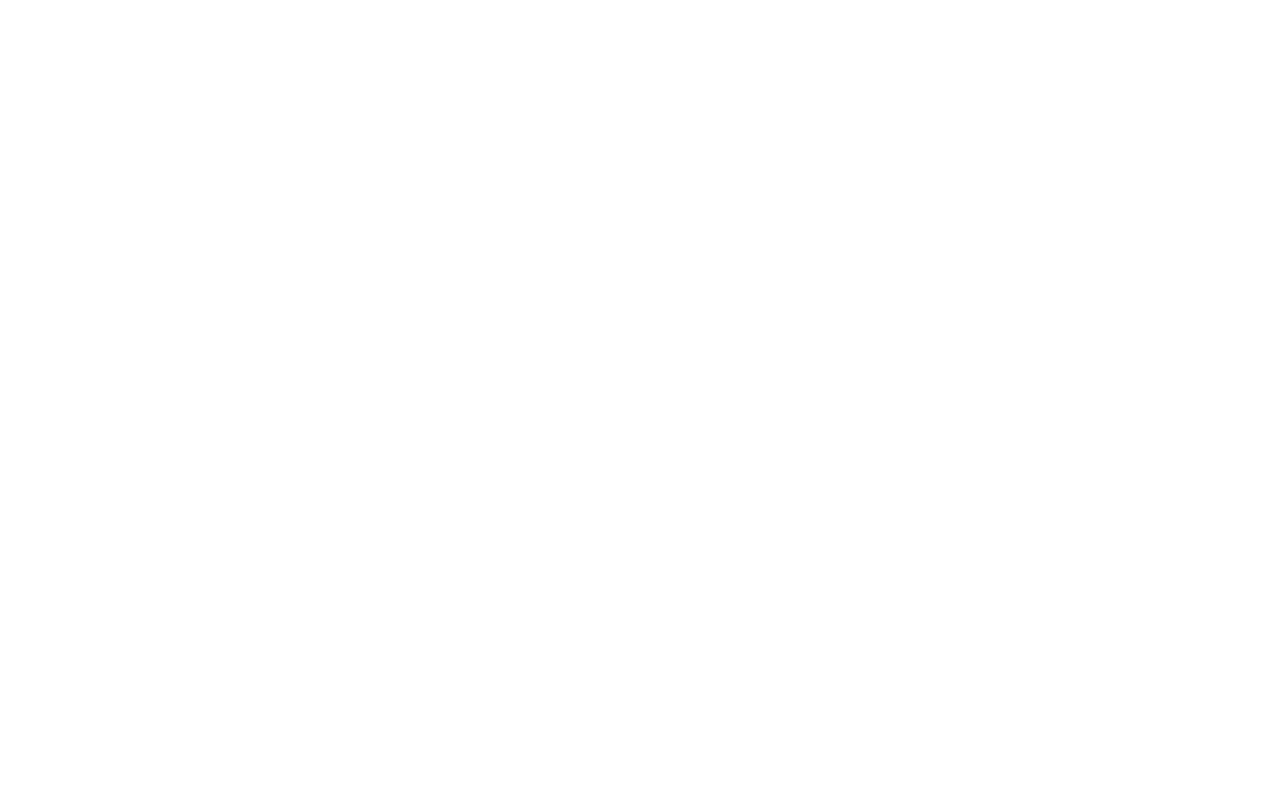
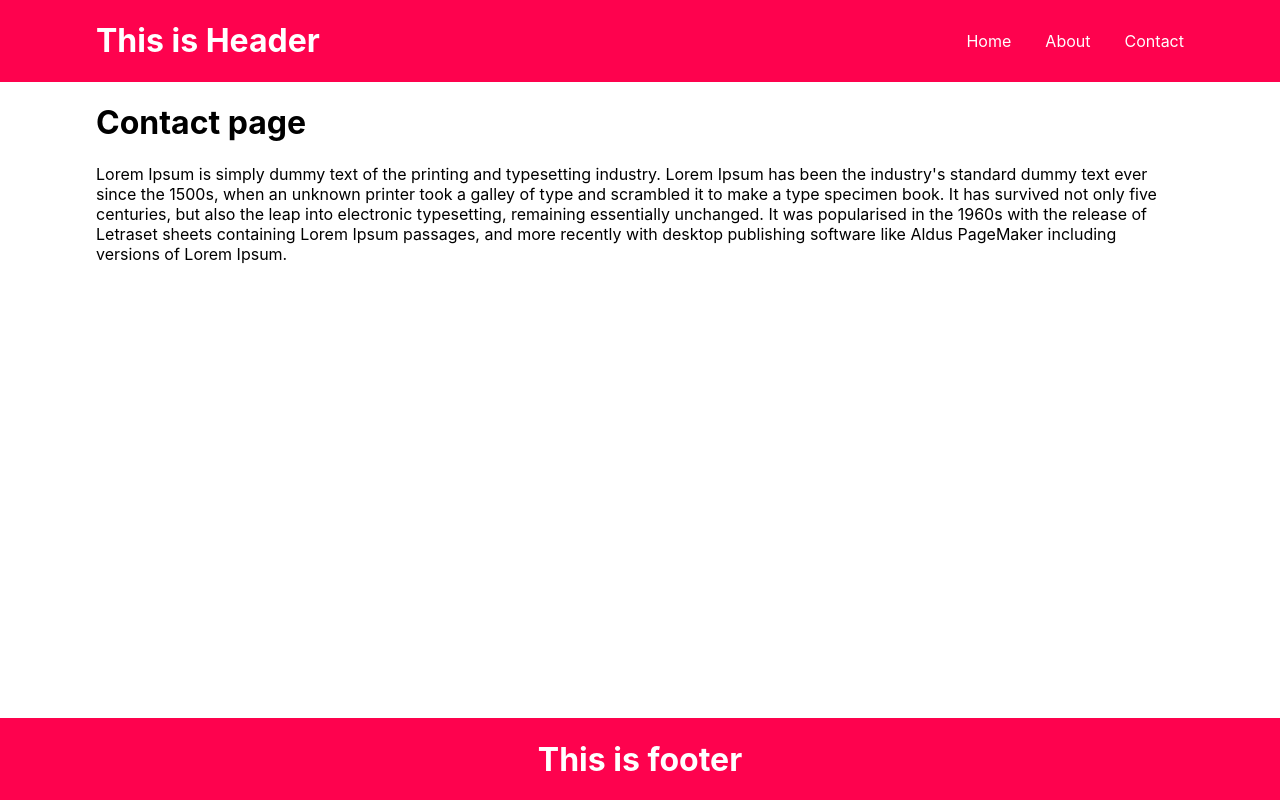
Before and after one commit to SatrioKamaludin/RM-React-Router, a React (Create React App) app: page /Contact in a window 1280 px wide. Built offline with nearby package versions, Linux system fonts and the light colour scheme.

Commit message:
Contact page view

```diff
--- a/src/App.js
+++ b/src/App.js
@@ -2,12 +2,14 @@
 import { Route } from 'react-router-dom'
 import Home from './views/Home'
 import About from './views/About'
+import Contact from './views/Contact'
 
 const App = () => {
   return(
     <div>
       <Route path="/" exact component={Home}/>
       <Route path="/About" exact component={About}/>
+      <Route path="/Contact" exact component={Contact}/>
     </div>
   )
 }
--- /dev/null
+++ b/src/views/Contact.js
@@ -0,0 +1,23 @@
+import React from 'react'
+import Navbar from '../components/Navbar'
+import Footer from '../components/Footer'
+
+const Contact = () => {
+    return (
+        <div>
+            <Navbar />
+            <div style={container}>
+                <h1>Contact page</h1>
+                <p>Lorem Ipsum is simply dummy text of the printing and typesetting industry. Lorem Ipsum has been the industry's standard dummy text ever since the 1500s, when an unknown printer took a galley of type and scrambled it to make a type specimen book. It has survived not only five centuries, but also the leap into electronic typesetting, remaining essentially unchanged. It was popularised in the 1960s with the release of Letraset sheets containing Lorem Ipsum passages, and more recently with desktop publishing software like Aldus PageMaker including versions of Lorem Ipsum.</p>
+            </div>
+            <Footer />
+        </div>
+    )
+}
+
+const container = {
+    padding: "0 6rem",
+
+}
+
+export default Contact
```
